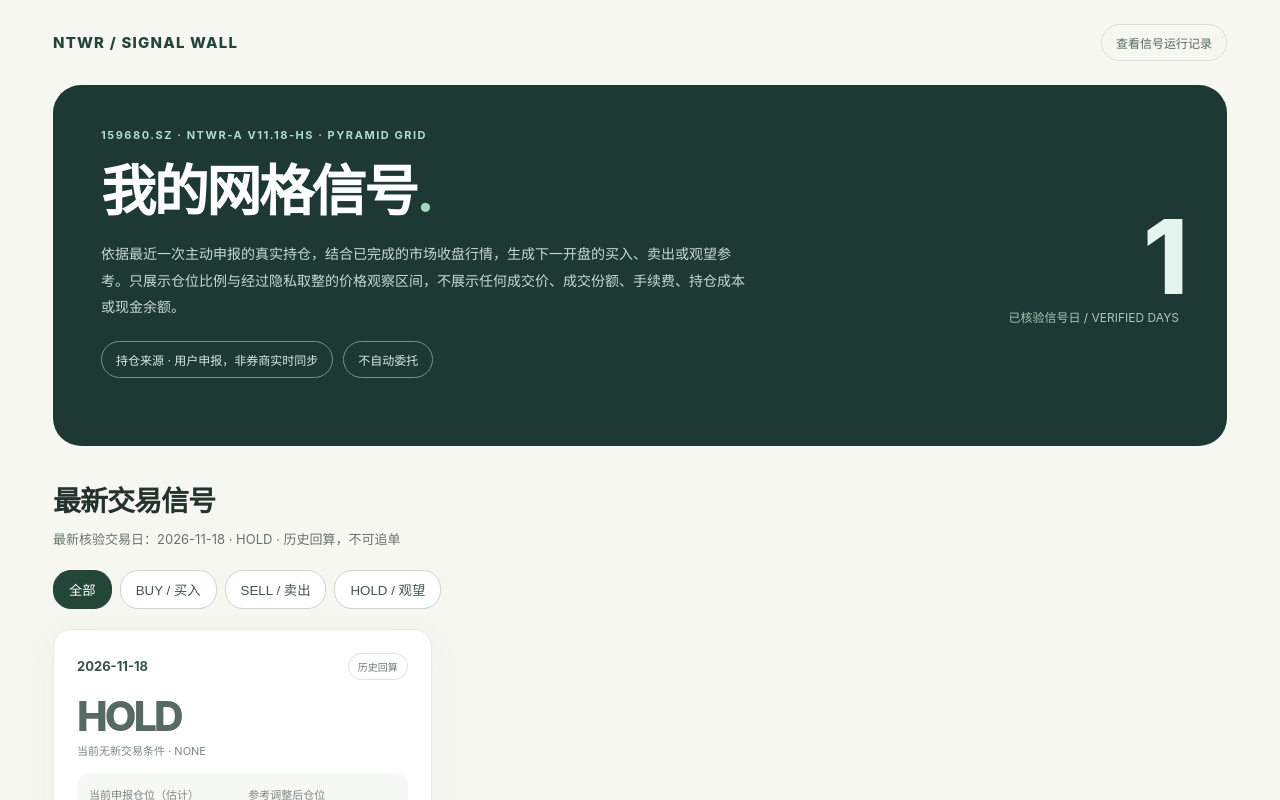
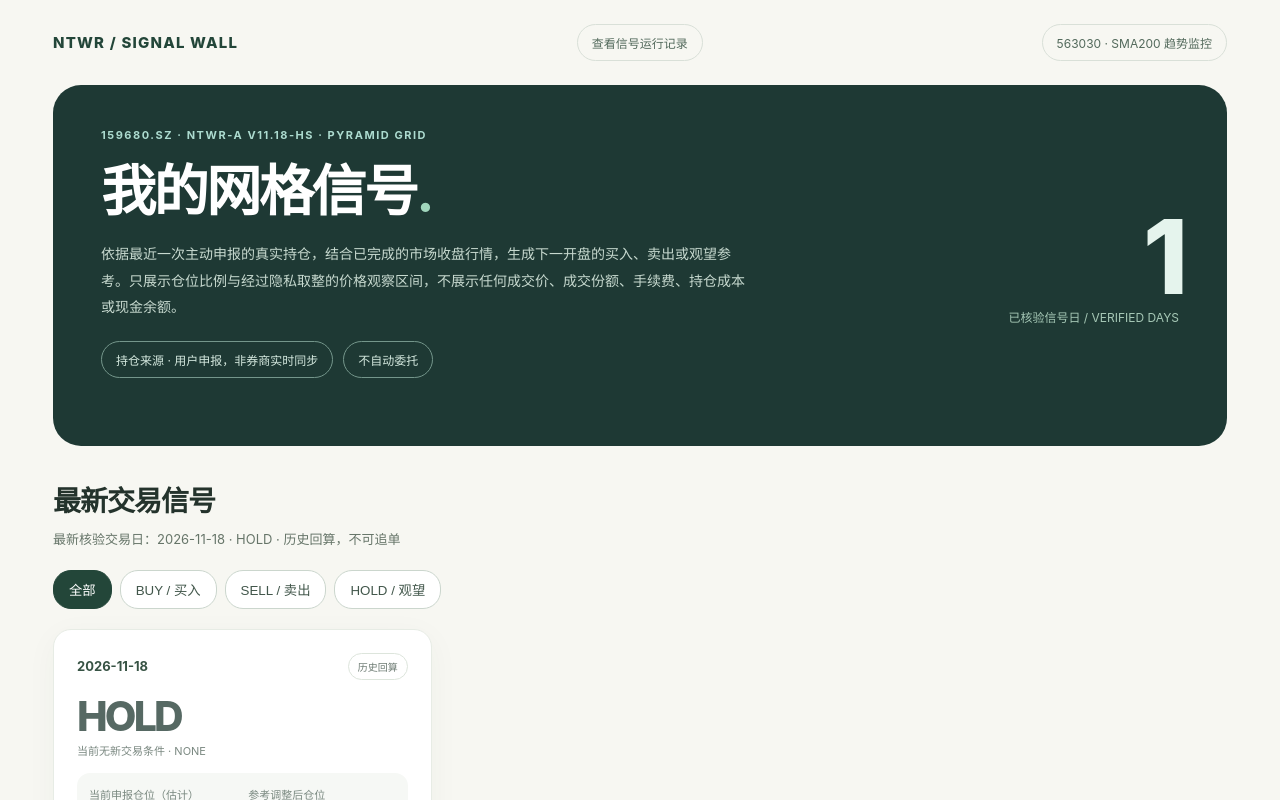
Before and after one commit to zhangzihaoDT/ntwr-signal-wall, a plain HTML site: page index.html in a window 1280 px wide. Shown: the top 800 px of the page. Drawn offline with Linux system fonts and the light colour scheme.

Commit message:
feat(signal-wall): cross-link grid and SMA200 trend monitors

```diff
--- a/index.html
+++ b/index.html
@@ -11,7 +11,7 @@
     :root{font-family:Inter,-apple-system,BlinkMacSystemFont,"PingFang SC","Microsoft Yahei",sans-serif;color:#24332c;background:#f7f7f2}
     body{margin:0} a{color:inherit;text-decoration:none}
     .shell{max-width:1230px;margin:auto;padding:0 28px 50px}
-    .nav{display:flex;align-items:center;justify-content:space-between;height:85px;gap:15px}
+    .nav{display:flex;align-items:center;justify-content:space-between;min-height:85px;gap:15px;flex-wrap:wrap}
     .logo{font-size:15px;letter-spacing:.08em;font-weight:800;color:#234639}
     .nav-link{font-size:12px;border:1px solid #d9e0d8;border-radius:25px;padding:9px 14px;color:#52695b}
     .hero{display:grid;grid-template-columns:minmax(0,1.4fr) minmax(200px,.6fr);gap:24px;background:#1e3934;color:#fff;padding:43px 48px;border-radius:28px;min-height:296px}
@@ -55,7 +55,7 @@
 </head>
 <body>
 <div class="shell">
-  <nav class="nav"><span class="logo">NTWR / SIGNAL WALL</span><a class="nav-link" href="https://github.com/zhangzihaoDT/grid-trading/actions/workflows/ntwr-a-159680-daily.yml" target="_blank" rel="noreferrer">查看信号运行记录</a></nav>
+  <nav class="nav"><span class="logo">NTWR / SIGNAL WALL</span><a class="nav-link" href="https://github.com/zhangzihaoDT/grid-trading/actions/workflows/ntwr-a-159680-daily.yml" target="_blank" rel="noreferrer">查看信号运行记录</a><a class="nav-link" href="./trend-563030.html">563030 · SMA200 趋势监控</a></nav>
   <header class="hero">
     <div>
       <div class="eyebrow">159680.SZ · NTWR-A V11.18-HS · PYRAMID GRID</div>
```
